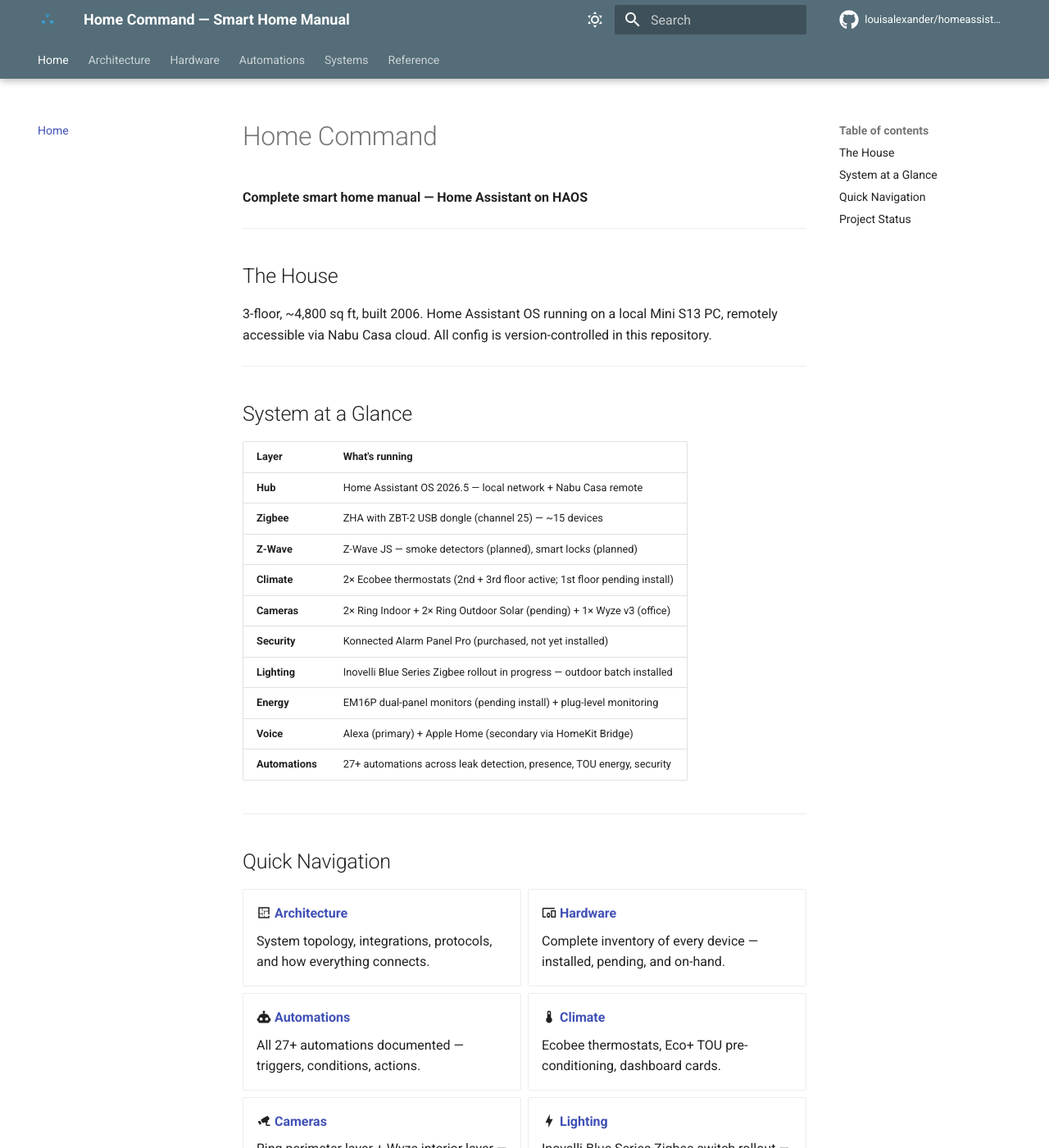
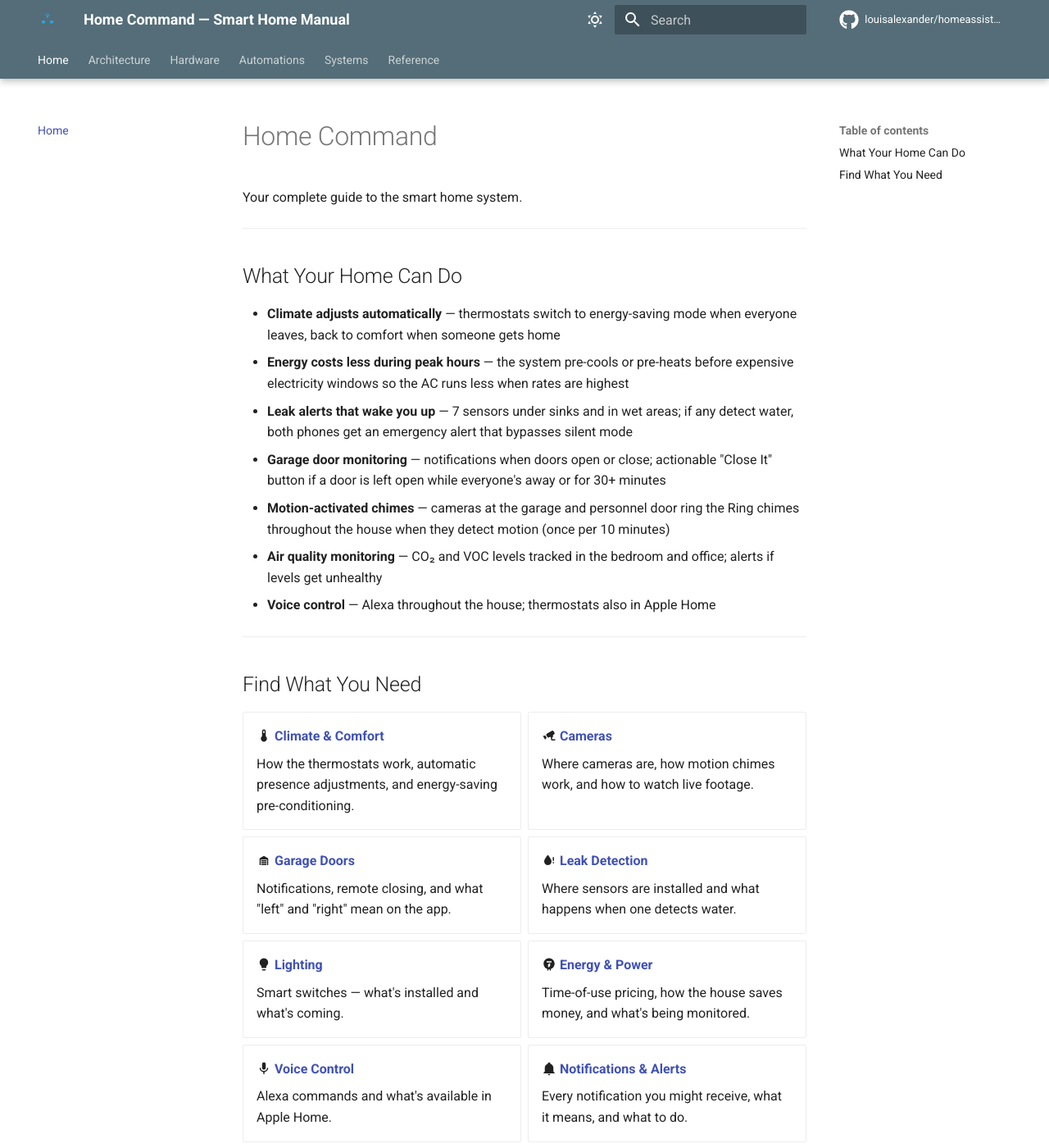
Before and after one commit to louisalexander/homeassistant, an MkDocs documentation site: the page built from docs/index.md, in a window 1280 px wide and 1400 px high. Shown: the whole window at 82% size. Built offline with MkDocs 1.6.1 and Material for MkDocs 9.7.7, drawn with Linux system fonts in a browser that asks for light colours; comment, search, counter and statistics services are not loaded; some of the changed text lies outside the part shown.

Commit message:
auto: update index.md 2026-05-26

```diff
--- a/docs/index.md
+++ b/docs/index.md
@@ -1,99 +1,61 @@
 # Home Command
 
-**Complete smart home manual — Home Assistant on HAOS**
+Your complete guide to the smart home system.
 
 ---
 
-## The House
+## What Your Home Can Do
 
-3-floor, ~4,800 sq ft, built 2006. Home Assistant OS running on a local Mini S13 PC, remotely accessible via Nabu Casa cloud. All config is version-controlled in this repository.
+- **Climate adjusts automatically** — thermostats switch to energy-saving mode when everyone leaves, back to comfort when someone gets home
+- **Energy costs less during peak hours** — the system pre-cools or pre-heats before expensive electricity windows so the AC runs less when rates are highest
+- **Leak alerts that wake you up** — 7 sensors under sinks and in wet areas; if any detect water, both phones get an emergency alert that bypasses silent mode
+- **Garage door monitoring** — notifications when doors open or close; actionable "Close It" button if a door is left open while everyone's away or for 30+ minutes
+- **Motion-activated chimes** — cameras at the garage and personnel door ring the Ring chimes throughout the house when they detect motion (once per 10 minutes)
+- **Air quality monitoring** — CO₂ and VOC levels tracked in the bedroom and office; alerts if levels get unhealthy
+- **Voice control** — Alexa throughout the house; thermostats also in Apple Home
 
 ---
 
-## System at a Glance
-
-| Layer | What's running |
-|---|---|
-| **Hub** | Home Assistant OS 2026.5 — local network + Nabu Casa remote |
-| **Zigbee** | ZHA with ZBT-2 USB dongle (channel 25) — ~15 devices |
-| **Z-Wave** | Z-Wave JS — smoke detectors (planned), smart locks (planned) |
-| **Climate** | 2× Ecobee thermostats (2nd + 3rd floor active; 1st floor pending install) |
-| **Cameras** | 2× Ring Indoor + 2× Ring Outdoor Solar (pending) + 1× Wyze v3 (office) |
-| **Security** | Konnected Alarm Panel Pro (purchased, not yet installed) |
-| **Lighting** | Inovelli Blue Series Zigbee rollout in progress — outdoor batch installed |
-| **Energy** | EM16P dual-panel monitors (pending install) + plug-level monitoring |
-| **Voice** | Alexa (primary) + Apple Home (secondary via HomeKit Bridge) |
-| **Automations** | 27+ automations across leak detection, presence, TOU energy, security |
-
----
-
-## Quick Navigation
+## Find What You Need
 
 <div class="grid cards" markdown>
 
--   :material-floor-plan: **[Architecture](architecture.md)**
+-   :material-thermometer: **[Climate & Comfort](climate.md)**
 
-    System topology, integrations, protocols, and how everything connects.
-
--   :material-devices: **[Hardware](hardware.md)**
-
-    Complete inventory of every device — installed, pending, and on-hand.
-
--   :material-robot: **[Automations](automations.md)**
-
-    All 27+ automations documented — triggers, conditions, actions.
-
--   :material-thermometer: **[Climate](climate.md)**
-
-    Ecobee thermostats, Eco+ TOU pre-conditioning, dashboard cards.
+    How the thermostats work, automatic presence adjustments, and energy-saving pre-conditioning.
 
 -   :material-cctv: **[Cameras](cameras.md)**
 
-    Ring perimeter layer + Wyze interior layer — streams, motion, dashboard.
+    Where cameras are, how motion chimes work, and how to watch live footage.
 
--   :material-lightning-bolt: **[Lighting](lighting.md)**
+-   :material-garage: **[Garage Doors](garage.md)**
 
-    Inovelli Blue Series Zigbee switch rollout — phases, locations, status.
+    Notifications, remote closing, and what "left" and "right" mean on the app.
 
--   :material-shield-home: **[Security & Alarm](security.md)**
+-   :material-water-alert: **[Leak Detection](leaks.md)**
 
-    Konnected panel, leak sensors, mock door automations, smoke detectors.
+    Where sensors are installed and what happens when one detects water.
 
--   :material-meter-electric: **[Energy](energy.md)**
+-   :material-lightbulb: **[Lighting](lighting.md)**
 
-    EM16P monitors, TOU rate sensors, plug-level power tracking.
+    Smart switches — what's installed and what's coming.
 
--   :material-router-network: **[Network](network.md)**
+-   :material-meter-electric: **[Energy & Power](energy.md)**
 
-    Eero mesh, TP-Link switch, MoCA backbone, Zigbee coordinator placement.
+    Time-of-use pricing, how the house saves money, and what's being monitored.
 
--   :material-format-list-bulleted: **[Entity Reference](entities.md)**
+-   :material-microphone: **[Voice Control](voice.md)**
 
-    Quick-lookup table of all key entity IDs by domain.
+    Alexa commands and what's available in Apple Home.
+
+-   :material-bell: **[Notifications & Alerts](notifications.md)**
+
+    Every notification you might receive, what it means, and what to do.
 
 </div>
 
 ---
 
-## Project Status
-
-See [`PLAN.md`](https://github.com/louisalexander/homeassistant/blob/main/PLAN.md) for the live execution plan. High-level:
-
-| Project | Status |
-|---|---|
-| House Energy — EM16P | Active — **overdue install** |
-| Climate — 1st floor Ecobee | Ready — hardware in hand |
-| Cameras (Ring + Wyze) | In progress |
-| Alarm System (Konnected) | Ready — hardware in hand |
-| Inovelli Lighting — Outdoor | **In hand — ready to install** |
-| Inovelli Lighting — Indoor | Ordered one batch at a time after outdoor done |
-| Smoke Detectors | Ready to order |
-| Smart Locks | On hold — clear backlog first |
-| Wyze Cameras | Complete |
-| Gas Fireplace | Deferred — seasonal |
-
----
-
-!!! tip "Keeping this manual current"
-    This documentation is auto-deployed from the `main` branch on every push.
-    Whenever a project advances or config changes, the relevant page here is updated in the same commit.
+!!! tip "Need help?"
+    Something not working as expected? Check the relevant page above or ask Louis.
+    This manual is kept current — whenever the system changes, this documentation is updated in the same commit.
```
